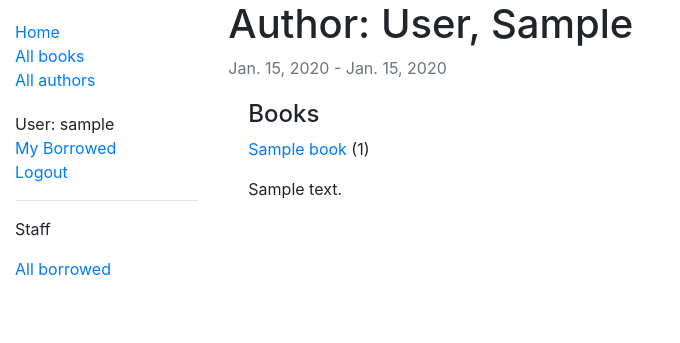
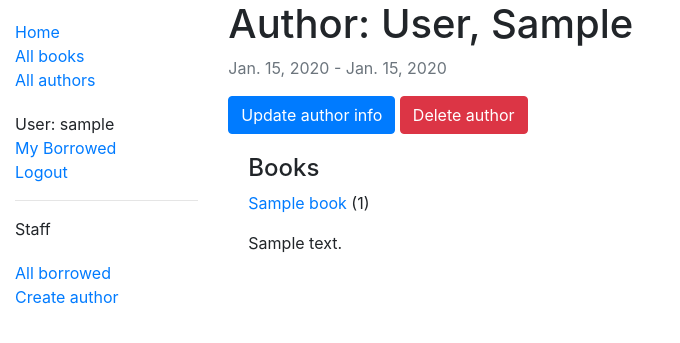
Before and after one commit to EvgeniiMal/locallibrary-mdn, a Django app: page /catalog/authors/1 in a window 1280 px wide. Shown: the top 343 px of the page, without its empty margins (0-680 px from the left). Run offline with Django 3.2, Linux system fonts and the light colour scheme; a user stored in the database is signed in; tables that the repository leaves empty hold one stand-in row (values such as "Sample post").

Commit message:
feat: created author_form and author_delete templates. Added 'update' and 'delete' buttons to author_details template

```diff
--- a/catalog/templates/base_generic.html
+++ b/catalog/templates/base_generic.html
@@ -32,7 +32,10 @@
                 {% if perms.catalog.can_mark_returned  %}
                     <hr>
                     <p>Staff</p>
-                    <a href="{% url 'borrowed' %}">All borrowed</a>
+                    <ul class="sidebar-nav">
+                        <li><a href="{% url 'borrowed' %}">All borrowed</a></li>
+                        <li><a href="{% url 'author-create'%}">Create author</a></li>
+                    </ul>
                 {% endif %}
             {% endblock %}
         </div>
--- a/catalog/templates/catalog/author_detail.html
+++ b/catalog/templates/catalog/author_detail.html
@@ -5,6 +5,14 @@
     <p class="text-muted">{{ author.date_of_birth }} - {% if author.date_of_death %}
         {{ author.date_of_death }}
     {% endif %} </p>
+
+    {% if perms.catalog.change_author %}
+        <a role="button" class="btn btn-primary" href="{% url 'author-update' pk=author.pk %}">Update author info</a>
+    {% endif %}
+
+    {% if perms.catalog.delete_author  %}
+        <a role="button" class="btn btn-danger" href="{% url 'author-delete' pk=author.pk %}">Delete author</a>
+    {% endif %}
 
     <div style="margin-left:20px;margin-top:20px">
         <h4>Books</h4>
```
Also changed, not shown: catalog/templates/catalog/author_confirm_delete.html (added, +14 -0 lines), catalog/templates/catalog/author_form.html (added, +11 -0 lines).
